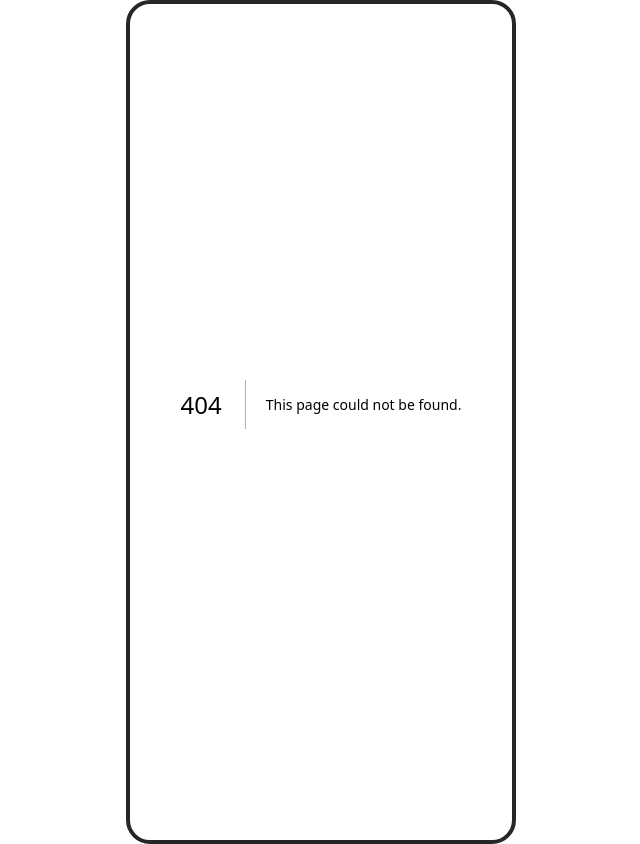
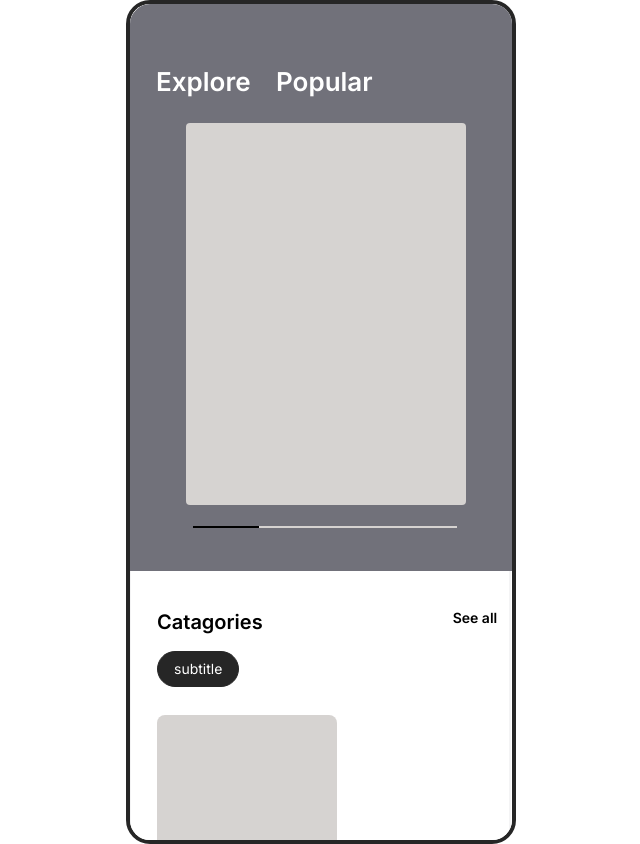
Before and after one commit to merryoumin/ddp, a Next.js app: page /main in a window 1280 px wide. Before the commit this address had no page. Shown: the whole page, without its empty margins (319-959 px from the left). Built offline with nearby package versions, Linux system fonts and the light colour scheme.

Commit message:
main page

```diff
--- a/src/app/globals.css
+++ b/src/app/globals.css
@@ -1,6 +1,15 @@
 @tailwind base;
 @tailwind components;
 @tailwind utilities;
+
+.hide-scrollbar::-webkit-scrollbar {
+  display: none;
+}
+
+.hide-scrollbar {
+  -ms-overflow-style: none;
+  scrollbar-width: none;
+}
 
 /* body {
   margin: 0;
--- a/src/app/layout.jsx
+++ b/src/app/layout.jsx
@@ -7,10 +7,10 @@ import { Inter } from "next/font/google";
 
 const inter = Inter({ subsets: ["latin"] });
 
-export const metadata = {
-  title: "Create Next App",
-  description: "Generated by create next app",
-};
+// export const metadata = {
+//   title: "Create Next App",
+//   description: "Generated by create next app",
+// };
 
 export const AppContext = createContext();
 
@@ -21,7 +21,7 @@ export default function RootLayout({ children }) {
     <html lang="en">
       <body className={inter.className}>
         <div className="min-h-screen flex justify-center items-center">
-          <div className="w-[390px] h-[844px] bg-white rounded-3xl border-neutral-800 border-4">
+          <div className="hide-scrollbar overflow-y-scroll overflow-x-hidden w-[390px] h-[844px] bg-white rounded-3xl  border-neutral-800 border-4">
             <AppContext.Provider value={{ account, setAccount }}>
               {children}
             </AppContext.Provider>
--- /dev/null
+++ b/src/app/main/page.jsx
@@ -0,0 +1,65 @@
+"use client";
+
+import Link from "next/link";
+
+export default function Main() {
+  return (
+    <div className=" h-[1400px]  right-[1px] relative bg-white rounded-3xl border-2 border-zinc-100">
+      <div className="w-[390px] h-[568px]  top-[-3px] absolute">
+        <div className="w-[386px] h-[568px]   right-[6px] top-0 absolute bg-zinc-500 rounded-tl-3xl rounded-tr-3xl" />
+        <div className="w-[264px] h-[0px] left-[62px] top-[523px] absolute border border-stone-300"></div>
+        <div className="w-[66px] h-[0px] left-[62px] top-[523px] absolute border border-black"></div>
+      </div>
+      <div className="left-[25px] top-[61px] absolute text-white text-[26px] font-semibold leading-[30px]">
+        Explore
+      </div>
+      <div className="left-[145px] top-[61px] absolute text-white text-[26px] font-semibold leading-[30px]">
+        Popular
+      </div>
+      <div className="w-[280px] h-[381.82px] left-[55px] top-[117px] absolute bg-stone-300 rounded" />
+
+      <div className="w-[342px] left-[26px] top-[603px] absolute justify-start items-start gap-[190px] inline-flex">
+        <div className="text-black text-xl font-semibold leading-snug">
+          Catagories
+        </div>
+        <div className="text-black text-sm font-semibold leading-[18px]">
+          See all
+        </div>
+      </div>
+      <div className="left-[31px] top-[986px] absolute flex-col justify-start items-start gap-px inline-flex">
+        <div className="text-black text-base font-semibold leading-tight">
+          Title
+        </div>
+        <div className="text-black text-sm font-normal leading-[18px]">sub</div>
+        <div className="text-black text-sm font-normal leading-[18px]">
+          location
+        </div>
+      </div>
+      <div className="w-[180px] h-[260px] left-[26px] top-[709px] absolute bg-stone-300 rounded-lg" />
+      <div className="w-8 h-8 left-[334px] top-[61px] absolute" />
+      <div className="left-[24px] top-[1094px] absolute text-black text-xl font-semibold leading-snug">
+        Popular
+      </div>
+      <div className="left-[321px] top-[1096px] absolute text-black text-sm font-semibold leading-[18px]">
+        See all
+      </div>
+      <div className="w-[244px] h-[165px] left-[26px] top-[1138px] absolute">
+        <div className="w-[244px] h-[165px] left-0 top-0 absolute bg-stone-300 rounded-lg" />
+        <div className="left-[15px] top-[115px] absolute text-black text-base font-semibold leading-tight">
+          title
+        </div>
+        <div className="left-[15px] top-[137px] absolute justify-center items-center gap-1 inline-flex">
+          <div className="w-4 h-4 relative" />
+          <div className="text-black text-[10px] font-normal leading-3">
+            Location
+          </div>
+        </div>
+      </div>
+      <div className="px-4 py-2 left-[26px] top-[645px] absolute bg-neutral-800 rounded-[32px] border border-neutral-800 justify-start items-start gap-2.5 inline-flex">
+        <div className="text-white text-sm font-normal leading-[18px]">
+          subtitle
+        </div>
+      </div>
+    </div>
+  );
+}
```
Also changed, not shown: 1 other file (tests, documents, lock files or other folders).
